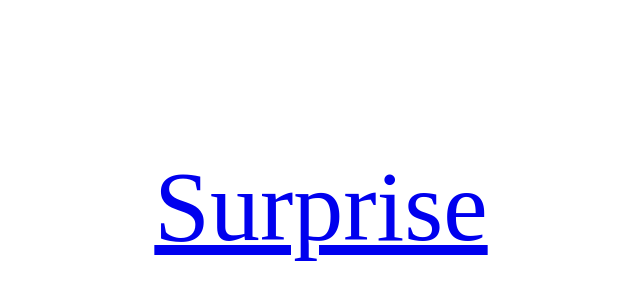
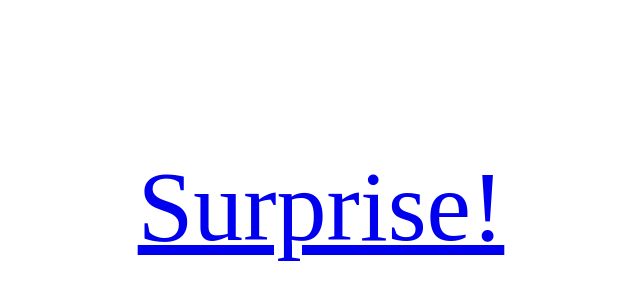
Before and after one commit to mattjohannsen/OneMinuteWebsite_Proj, a plain HTML site: page site/index.html in a window 1280 px wide. Shown: the part 194-494 px from the top of the page, without its empty margins (319-959 px from the left). Drawn offline with Linux system fonts and the light colour scheme.

Commit message:
Changed text on homepage

```diff
--- a/site/index.html
+++ b/site/index.html
@@ -16,6 +16,6 @@
     </style>
 </head>
 <body>
-    <a href="https://www.youtube.com/watch?v=dQw4w9WgXcQ&t=77s">Surprise</a>
+    <a href="https://www.youtube.com/watch?v=dQw4w9WgXcQ&t=77s">Surprise!</a>
 </body>
 </html>
```
